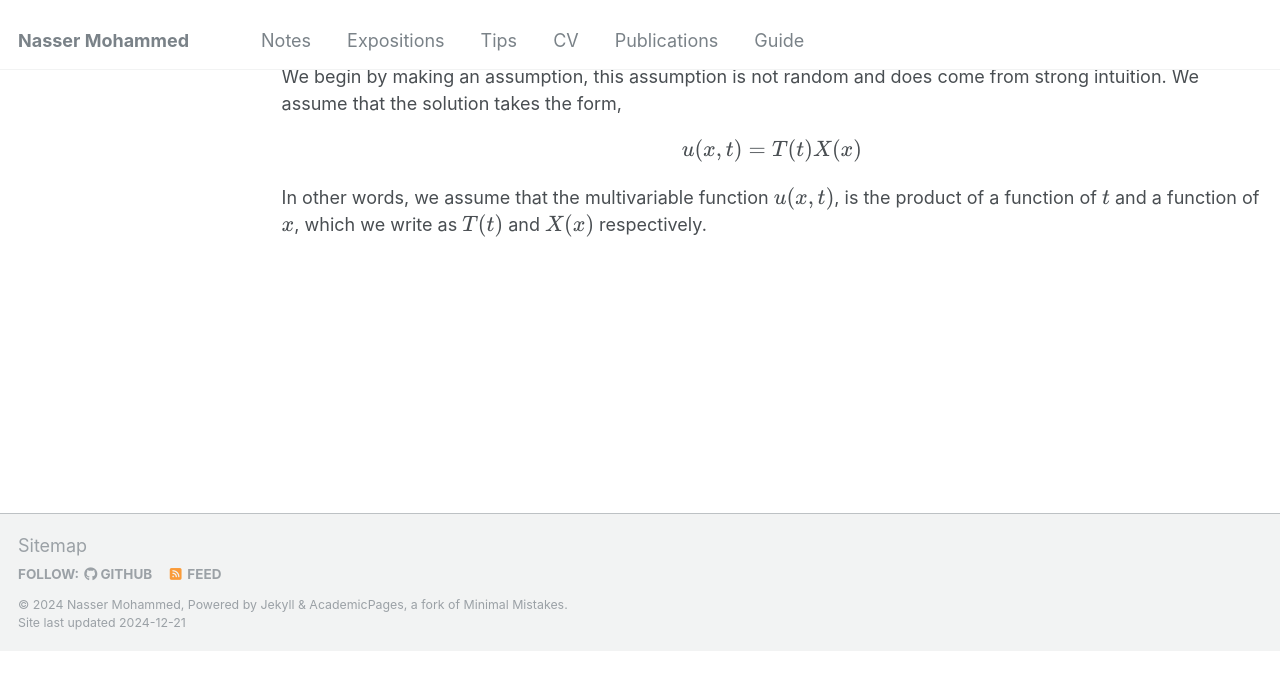
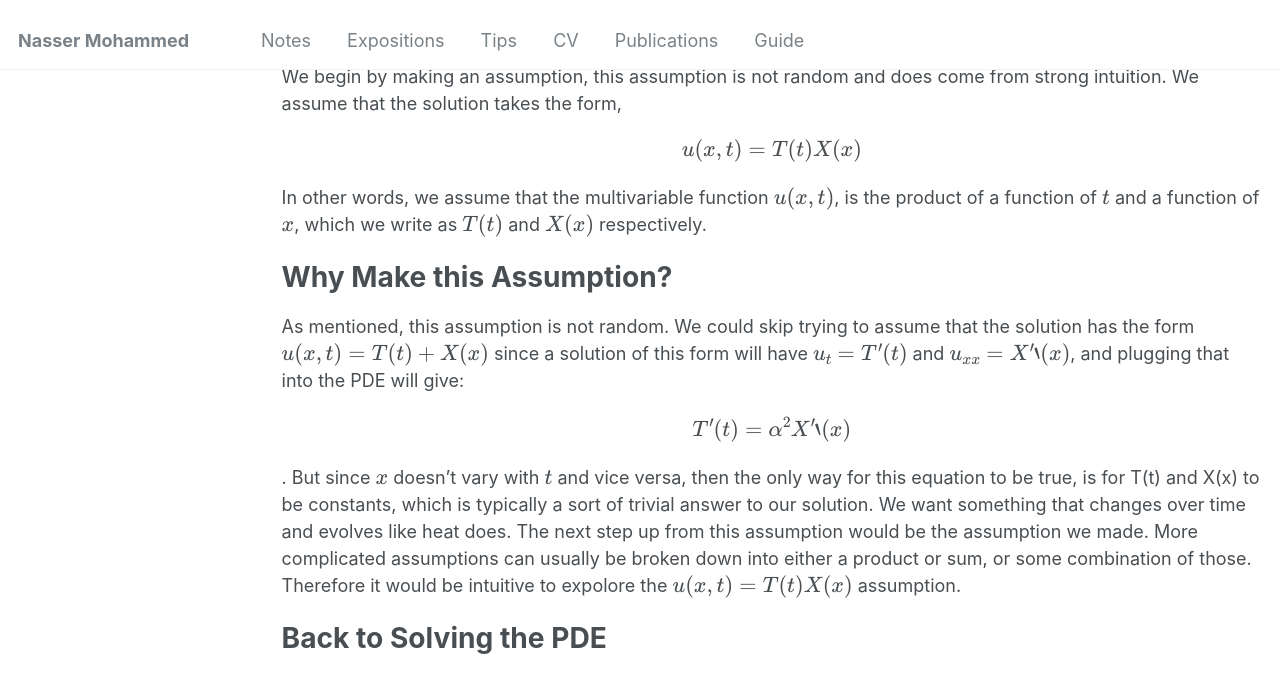
Before and after one commit to Nasser-Mohammed/Nasser-Mohammed.github.io, a Jekyll site: the page built from _pages/notes/pde/heatequation.md, in a window 1280 px wide and 900 px high, scrolled down 765 px. Shown: the top 693 px of the window. Built offline with Jekyll 4.4.1, drawn with Linux system fonts in a browser that asks for light colours; before the commit the page ends 1417 px from its top, so only the background shows below that.

Commit message:
Update heatequation.md

```diff
--- a/_pages/notes/pde/heatequation.md
+++ b/_pages/notes/pde/heatequation.md
@@ -22,3 +22,11 @@ How do we Begin to Solve it?
 ==
 We begin by making an assumption, this assumption is not random and does come from strong intuition. We assume that the solution takes the form,
 \\[u(x,t) = T(t)X(x)\\] In other words, we assume that the multivariable function \\(u(x,t)\\), is the product of a function of \\(t\\) and a function of \\(x\\), which we write as \\(T(t)\\) and \\(X(x)\\) respectively.
+
+
+Why Make this Assumption?
+=====
+As mentioned, this assumption is not random. We could skip trying to assume that the solution has the form \\(u(x,t) = T(t) + X(x)\\) since a solution of this form will have \\(u_t = T'(t)\\) and \\(u_{xx} = X''(x)\\), and plugging that into the PDE will give: \\[T'(t) =\alpha^2X''(x)\\]. But since \\(x\\) doesn't vary with \\(t\\) and vice versa, then the only way for this equation to be true, is for T(t) and X(x) to be constants, which is typically a sort of trivial answer to our solution. We want something that changes over time and evolves like heat does. The next step up from this assumption would be the assumption we made. More complicated assumptions can usually be broken down into either a product or sum, or some combination of those. Therefore it would be intuitive to expolore the \\(u(x,t) = T(t)X(x)\\) assumption.
+
+Back to Solving the PDE
+=====
```
